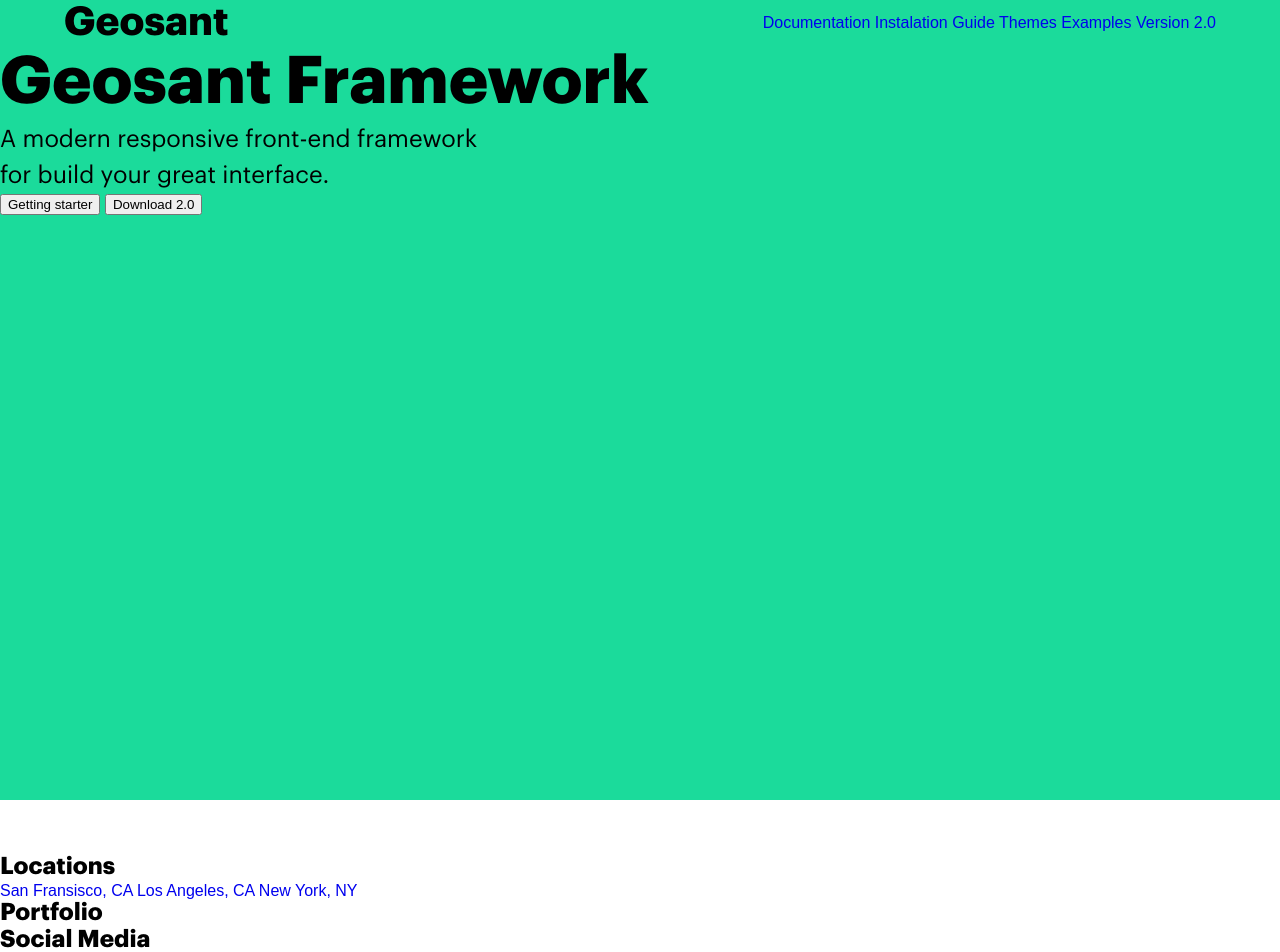
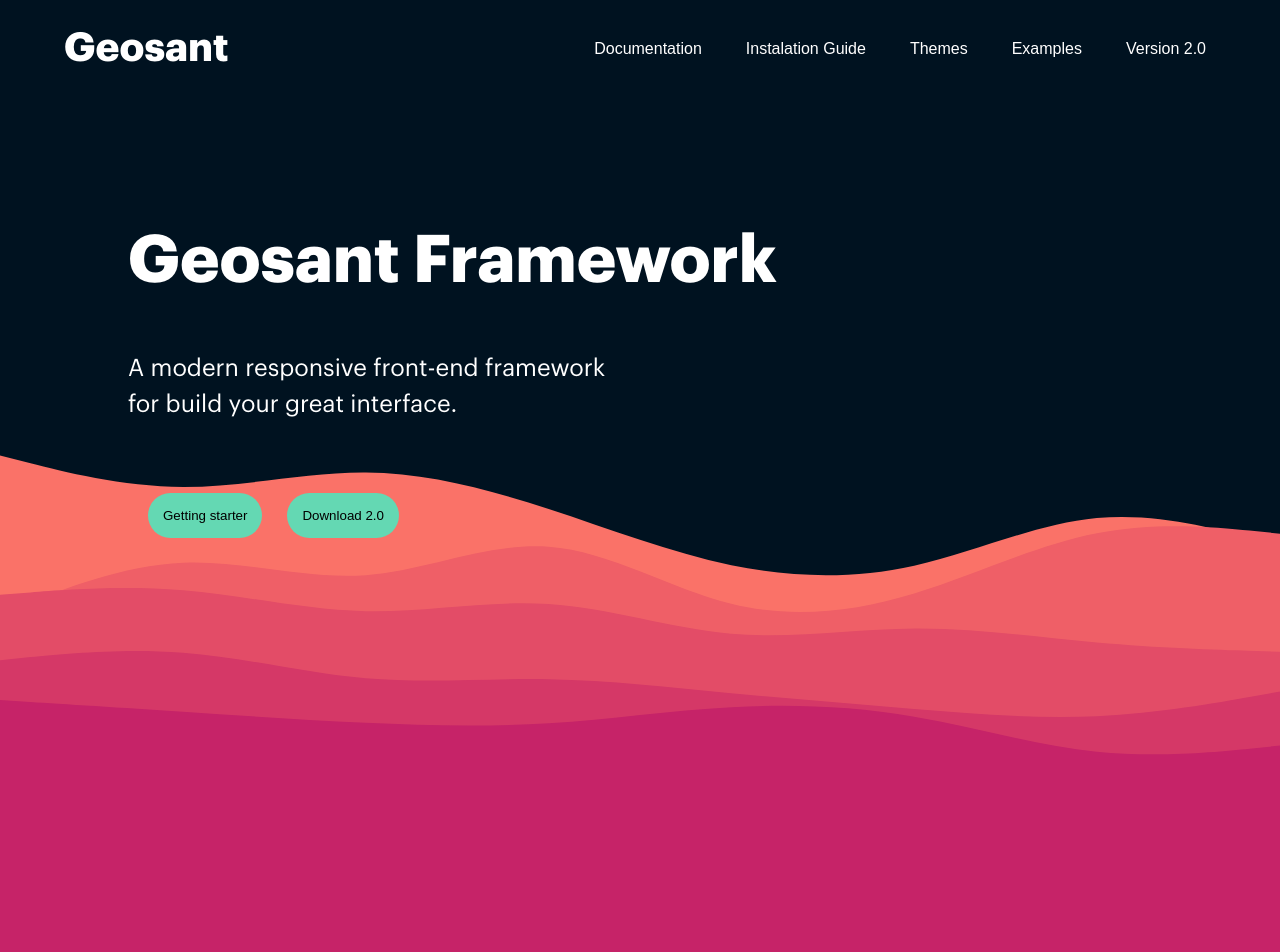
Before and after one commit to Flaviogonzalez/Front-End, a plain HTML site: page html/Proyecto 14 - Pagina seria/index.html in a window 1280 px wide. Shown: the top 952 px of the page. Drawn offline with Linux system fonts and the light colour scheme.

Commit message:
MALDITO SEAS CARDS

```diff
--- a/html/Proyecto 14 - Pagina seria/index.html
+++ b/html/Proyecto 14 - Pagina seria/index.html
@@ -45,18 +45,21 @@
             <div class="guide__card">
                 <img src="" class="guide__card-image">
                 <h3 class="guide__card-title"></h3>
+                <div class="blackline"></div>
                 <p class="guide__card-p"></p>
             </div>
 
             <div class="guide__card">
                 <img src="" class="guide__card-image">
                 <h3 class="guide__card-title"></h3>
+                <div class="blackline"></div>
                 <p class="guide__card-p"></p>
             </div>
 
             <div class="guide__card">
                 <img src="" class="guide__card-image">
                 <h3 class="guide__card-title"></h3>
+                <div class="blackline"></div>
                 <p class="guide__card-p"></p>
             </div>
         </section>
--- a/html/Proyecto 14 - Pagina seria/styles.css
+++ b/html/Proyecto 14 - Pagina seria/styles.css
@@ -38,6 +38,7 @@ body {
 }
 
 body {
+    color: white;
     font-family: 'Poppins', sans-serif;
     font-weight: 400;
 }
@@ -93,9 +94,11 @@ small {font-size: 0.750rem; /* 12px */}
 /* emm header */
 
 .header {
+    width: 100vw;
     height: 100vh;
-    width: 100vw;
-    background-color: var(--background);
+    background-image: url(img/layered-waves-haikei.svg);
+    background-size: cover;
+    background-position: 50% 90%;
 }
 
 .header__navbox {
@@ -103,5 +106,85 @@ small {font-size: 0.750rem; /* 12px */}
     flex-direction: row;
     align-items: center;
     justify-content: space-between;
-    padding: 0 5%;
+    padding: 2% 5%;
 }
+
+.header__nav {
+    display: flex;
+    flex-direction: row;
+    gap: 24px;
+}
+
+.header-link {
+    padding: 10px;
+    border-radius: 20px;
+    background-color: transparent;
+    color: white;
+    cursor: pointer;
+    transition: all 300ms ease;
+
+    &:hover {
+        background-color: var(--primary);
+    }
+}
+
+.header__front {
+    background-color: transparent;
+    padding: 10% 0 25% 10%;
+
+    display: flex;
+    flex-direction: column;
+    gap: 50px;
+}
+
+.header__front__text {
+    display: flex;
+    flex-direction: column;
+    gap: 50px;
+}
+
+.header__front__button {
+    background-color: transparent;
+    padding: 20px;
+
+
+    display: flex;
+    flex-direction: row;
+
+    gap: 25px;
+}
+
+.header__front-button {
+    background-color: var(--primary);
+    border: none;
+    padding: 15px;
+    border-radius: 25px;
+    transition: all 0.3s ease;
+
+    &:hover {
+        cursor: pointer;
+        background-color: var(--accent);
+    }
+}
+
+
+/* main */
+
+
+.guide {
+    background-color: #c62368;
+    width: 100vw;
+    height: 100vh;
+
+    display: grid;
+    grid-template-columns: repeat(3, 1fr);
+    align-items: center;
+}
+
+.guide__card {
+    width: 275px;
+    height: 400px;
+    background-color: #fa7268;
+    border-radius: 20px;
+
+}
```
Also changed, not shown: html/Proyecto 14 - Pagina seria/img/layered-waves-haikei.svg (added).
